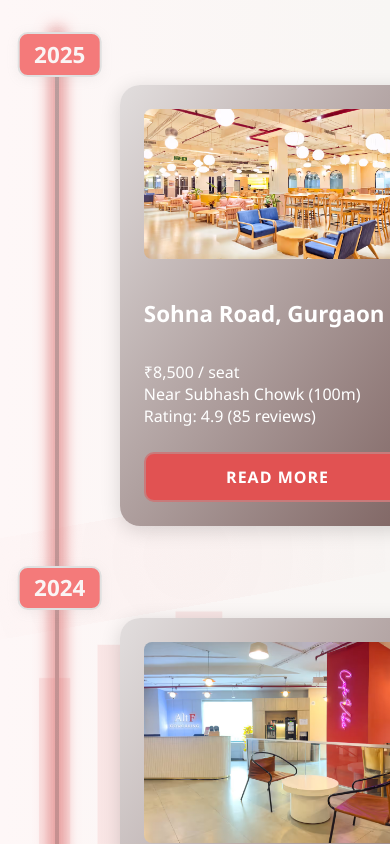
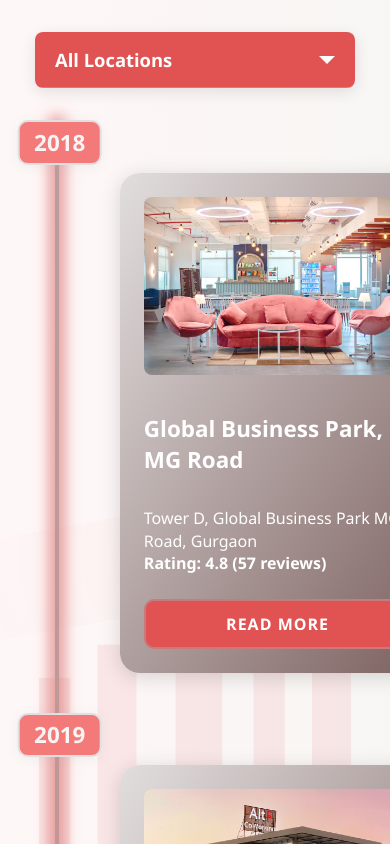
Before and after one commit to pvjakhar/timeline, a React (Create React App) app: page / in a window 390 px wide. Shown: the top 844 px of the page. Built offline with nearby package versions, Linux system fonts and the light colour scheme.

Commit message:
Update Timeline.js

```diff
--- a/src/Timeline.js
+++ b/src/Timeline.js
@@ -1,7 +1,7 @@
-import React, { useEffect, useRef } from "react";
+import React, { useEffect, useRef, useState } from "react";
 import './timeline.css';
 
-// Images (imports remain the same)
+// Images
 import img1 from './assets/images/obp 1-D5Rbw8zb.avif';
 import img2 from './assets/images/MPD 3-BSdWA76q.avif';
 import img3 from './assets/images/Success-w3z5xRyX.avif';
@@ -15,105 +15,179 @@ import img13 from './assets/images/LOUNGEAREA1-CVgcy5MG.avif';
 import img14 from './assets/images/142 NOIDA 1-DztVV_3h.avif';
 import img15 from './assets/images/grovy 1-D4hIQ2P4.avif';
 import img16 from './assets/images/HYDERABAD 1-BB-Qt9OM.avif';
+import img7 from './assets/images/1 (1)-DWj-BICG.avif'
 
 
 const events = [
   {
+    image: img4,
+    time: "2018",
+    title: "Global Business Park, MG Road",
+    description: "Tower D, Global Business Park MG Road, Gurgaon<br /><strong>Rating: 4.8 (57 reviews)",
+    city: "Gurgaon", // Added city property
+    link: "https://www.altfcoworking.com/coworking-space/gurgaon/altf-global-business-park/"
+  },
+  {
+    image: img3,
+    time: "2019",
+    title: "Success Towers, Golf Course Ext.",
+    description: "Suncity Success Tower, Golf Course Extension Road, Gurgaon<br /><strong>Rating: 4.7 (99 reviews)",
+    city: "Gurgaon", // Added city property
+    link: "https://www.altfcoworking.com/coworking-space/gurgaon/altf-success-tower/"
+  },
+  {
     image: img1,
-    time: "2025",
+    time: "2024",
     title: "Sohna Road, Gurgaon",
-    description: "₹8,500 / seat<br />Near Subhash Chowk (100m)<br />Rating: 4.9 (85 reviews)",
-    link: "#sohna"
+    description: "Sohna Road, Sector 48, near Subhash Chowk, Gurgaon, Haryana<br /><strong>Rating: 4.9 (85 reviews)",
+    city: "Gurgaon", // Added city property
+    link: "https://www.altfcoworking.com/coworking-space/gurgaon/altf-orchid-business-park/"
   },
   {
     image: img2,
     time: "2024",
     title: "Golf Course Road, Gurgaon",
-    description: "₹14,000 / seat<br />2 mins from Metro (Sec 42-43)<br />Rating: 4.9 (99 reviews)",
-    link: "#golfcourse"
-  },
-  {
-    image: img3,
-    time: "2023",
-    title: "Success Towers, Golf Course Ext.",
-    description: "₹7,000 / seat<br />Free Parking, Dual Deck Terrace<br />Rating: 4.7 (99 reviews)",
-    link: "#successtowers"
-  },
-  {
-    image: img4,
-    time: "2022",
-    title: "Global Business Park, MG Road",
-    description: "₹12,000 / seat<br />Near Guru Dronacharya Metro<br />Rating: 4.8 (57 reviews)",
-    link: "#gbp"
+    description: "2nd Floor, MPD Tower, Golf Course Road, Gurgaon<br /><strong>Rating: 4.9 (99 reviews)",
+    city: "Gurgaon", // Added city property
+    link: "https://www.altfcoworking.com/coworking-space/gurgaon/altf-mpd-tower/"
   },
   {
     image: img5,
     time: "2021",
     title: "JMD Empire Square, MG Road",
-    description: "₹13,000 / seat<br />300m from Sikanderpur Metro<br />Rating: 4.5 (297 reviews)",
-    link: "#jmd"
+    description: "Tower D, Global Business Park MG Road, Gurgaon<br /><strong>Rating: 4.5 (297 reviews)",
+    city: "Gurgaon", // Added city property
+    link: "https://www.altfcoworking.com/coworking-space/gurgaon/altf-empire-square/"
   },
   {
     image: img6,
+    time: "2021",
+    title: "MGF Megacity Mall, MG Road",
+    description: "JMD Empire Square MG Road, Gurgaon<br /><strong>Rating: 5.0 (19 reviews)",
+    city: "Gurgaon", // Added city property
+    link: "https://www.altfcoworking.com/coworking-space/gurgaon/altf-megacity/"
+  },
+  {
+    image: img7,
     time: "2020",
-    title: "MGF Megacity Mall, MG Road",
-    description: "₹10,000 / seat<br />5-min walk to Sikanderpur Metro<br />Rating: 5.0 (19 reviews)",
-    link: "#mgf"
+    title: "Udyog Vihar, Gurgaon",
+    description: "887, Shankar Chowk Rd, Phase V, Udyog Vihar, Sector 19, Gurugram, Haryana, 122022<br /><strong>Coming Soon",
+    city: "Gurgaon", // Added city property
+    link: "https://www.altfcoworking.com/coworking-space/gurgaon/altf-udyog-vihar/"
   },
   {
     image: img8,
     time: "2019",
     title: "Mohan Cooperative, Delhi",
-    description: "₹8,000 / seat<br />5 min from NSIC Okhla Metro<br />Newly Launched",
-    link: "#mohan"
+    description: "Plot No A 26, Block B, Mohan Cooperative Industrial Estate, Delhi<br /><strong>Newly Launched",
+    city: "Delhi", // Added city property
+    link: "https://www.altfcoworking.com/coworking-space/delhi/altf-mohan-cooperative/"
   },
   {
     image: img9,
     time: "2018",
     title: "Okhla, Delhi",
-    description: "₹9,000 / seat<br />5 min from NSIC Okhla Metro<br />Rating: 4.9 (188 reviews)",
-    link: "#okhla"
+    description: "101, Mathura Rd, CRRI, Ishwar Nagar, Okhla, New Delhi<br /><strong>Rating: 4.9 (188 reviews)",
+    city: "Delhi", // Added city property
+    link: "https://www.altfcoworking.com/coworking-space/delhi/altf-101-okhla/"
   },
   {
     image: img10,
     time: "2017",
     title: "Barakhamba Road, Delhi",
-    description: "₹15,000 / seat<br />150m from Barakhamba Metro<br />Rating: 4.9 (51 reviews)",
-    link: "#barakhamba"
+    description: "5th Floor, Wing-A, Statesman House, Barakhamba Road, New Delhi<br /><strong>Rating: 4.9 (51 reviews)",
+    city: "Delhi", // Added city property
+    link: "https://www.altfcoworking.com/coworking-space/delhi/altf-statesman-house/"
   },
   {
     image: img13,
-    time: "2016",
+    time: "2022",
     title: "Connaught Place, Delhi",
-    description: "₹8,000 / seat<br />5 min from NSIC Okhla Metro<br />Coming Soon",
-    link: "#cp"
+    description: "Connaught Place, Delhi<br /><strong>Coming Soon",
+    city: "Delhi", // Added city property
+    link: "https://www.altfcoworking.com/coworking-space/delhi/altf-regal-building/"
+  },
+  {
+    image: img7,
+    time: "2020",
+    title: "Sector 62, Noida",
+    description: "C-20, 1/1A, Coast Guard Golf Ground Rd, Sector 62, Noida<br /><strong>Rating: 4.5 (101 reviews)",
+    city: "Noida", // Added city property
+    link: "https://www.altfcoworking.com/coworking-space/noida/altf-noida-62/"
+  },
+  {
+    image: img13,
+    time: "2020",
+    title: "Sector 58, Noida",
+    description: "A100, A Block, Sector 58, Noida, Uttar Pradesh<br /><strong>Rating: 5.0 (45 reviews)",
+    city: "Noida", // Added city property
+    link: "https://www.altfcoworking.com/coworking-space/noida/altf-noida-58/"
   },
   {
     image: img14,
-    time: "2015",
+    time: "2018",
     title: "Sector 142, Noida Expressway",
-    description: "₹7,000 / seat<br />5-min walk to Metro<br />15 Days rent-free<br />Rating: 4.8 (259 reviews)",
-    link: "#142noida"
+    description: "Plot No. 21 & 21A, Sector 142, Noida<br /><strong>Rating: 4.8 (259 reviews)",
+    city: "Noida", // Added city property
+    link: "https://www.altfcoworking.com/coworking-space/noida/altf-noida-142/"
   },
   {
     image: img15,
     time: "2014",
     title: "Sector 68, Noida",
-    description: "₹7,000 / seat<br />Close to Sector 62 Metro<br />15 Days rent-free<br />Rating: 4.5 (101 reviews)",
-    link: "#68noida"
+    description: "Grovy Optiva, Block A, Sector 68, Noida<br /><strongRating: 4.5 (101 reviews)",
+    city: "Noida", // Added city property
+    link: "https://www.altfcoworking.com/coworking-space/noida/altf-grovy-optiva/"
   },
   {
     image: img16,
     time: "2013",
     title: "Financial District, Hyderabad",
-    description: "₹8,500 / seat<br />5-min walk from Metro<br />Newly Launched<br />Rating: 5.0 (1 review)",
-    link: "#hyderabad"
-  }
+    description: "Kapil Kavuri Hub. 144, Financial District, Nanakramguda, Hyderabad<br /><strong>Rating: 5.0 (1 review)",
+    city: "Hyderabad", // Added city property
+    link: "https://www.altfcoworking.com/coworking-space/hyderabad/altf-financial-district/"
+  },
+  {
+    image: img4,
+    time: "2022",
+    title: "alt.f Hitec City",
+    description: "Hitec City, Hyderabad<br /><strong>Coming Soon",
+    city: "Hyderabad", // Added city property
+    link: "https://www.altfcoworking.com/coworking-space/hyderabad/altf-hitec-city/"
+  },
 ];
 
 export default function Timeline() {
   const itemRefs = useRef([]);
   const timelineRef = useRef(null);
+  const [selectedCity, setSelectedCity] = useState("All Cities"); // State for selected city
+  const [isMobile, setIsMobile] = useState(false); // New state for mobile view
+  const [isDropdownOpen, setIsDropdownOpen] = useState(false); // State for custom dropdown open/close
+
+  // Get unique cities for the dropdown
+  const uniqueCities = ["All Cities", ...new Set(events.map(event => event.city))].sort();
+
+  // Filtered events based on selectedCity
+  const filteredEvents = events.filter(event => {
+    if (selectedCity === "All Cities") {
+      return true; // Show all events
+    }
+    // Filter by the 'city' property
+    return event.city === selectedCity;
+  });
+
+  useEffect(() => {
+    const checkIsMobile = () => {
+      setIsMobile(window.innerWidth <= 768); // Adjust breakpoint as needed
+    };
+
+    checkIsMobile(); // Check on initial render
+    window.addEventListener('resize', checkIsMobile); // Add listener for window resize
+
+    return () => {
+      window.removeEventListener('resize', checkIsMobile); // Clean up on unmount
+    };
+  }, []);
 
   useEffect(() => {
     const timelineElement = timelineRef.current;
@@ -122,60 +196,59 @@ export default function Timeline() {
     const observer = new window.IntersectionObserver((entries) => {
       entries.forEach((entry) => {
         const targetItem = entry.target;
-        const index = itemRefs.current.indexOf(targetItem);
-
         if (entry.isIntersecting) {
           targetItem.classList.add("visible");
         } else {
-          // Remove visible class when leaving viewport
           targetItem.classList.remove("visible");
         }
+      });
 
-        // --- Logic for the glowing line height ---
-        if (timelineElement) {
-          let maxVisibleYearBottom = 0; // Tracks the lowest visible year label's position
-
-          // Iterate through all items to find the lowest visible one
-          itemRefs.current.forEach(item => {
-            if (item && item.classList.contains('visible')) {
-              // Target the timeline-year element
+      let maxVisibleYearBottom = 0;
+      document.querySelectorAll('.timeline-item.visible').forEach(item => {
         const yearLabel = item.querySelector('.timeline-year');
         const mobileYearLabel = item.querySelector('.timeline-time.mobile');
 
         let currentYearElement = null;
 
-              // Determine which year label is currently displayed (desktop or mobile)
-              if (window.innerWidth >= 769 && yearLabel) { // Desktop view
+        if (window.innerWidth >= 769 && yearLabel) {
           currentYearElement = yearLabel;
-              } else if (window.innerWidth < 769 && mobileYearLabel) { // Mobile view
+        } else if (window.innerWidth < 769 && mobileYearLabel) {
           currentYearElement = mobileYearLabel;
         }
 
         if (currentYearElement) {
-                // Calculate the year label's bottom position relative to the timeline's top
           const yearRect = currentYearElement.getBoundingClientRect();
-                const yearBottomRelativeToTimeline = yearRect.bottom - timelineElement.getBoundingClientRect().top;
+          const timelineRect = timelineElement.getBoundingClientRect();
+          const yearBottomRelativeToTimeline = yearRect.bottom - timelineRect.top;
 
           if (yearBottomRelativeToTimeline > maxVisibleYearBottom) {
             maxVisibleYearBottom = yearBottomRelativeToTimeline;
           }
         }
-            }
       });
 
-          // Set the height of the ::after pseudo-element using a CSS variable
-          // We'll set this property on the .timeline element itself
       timelineElement.style.setProperty('--glow-line-height', `${maxVisibleYearBottom}px`);
-        }
-      });
-    }, { threshold: 0.2, rootMargin: '0px 0px -10% 0px' }); // Adjust threshold and rootMargin as needed
 
-    itemRefs.current.forEach(el => {
+    }, { threshold: 0.2, rootMargin: '0px 0px -10% 0px' });
+
+    filteredEvents.forEach((_, index) => {
+      const el = itemRefs.current[index];
       if (el) observer.observe(el);
     });
 
-    return () => observer.disconnect();
-  }, []);
+    return () => {
+      observer.disconnect();
+    };
+  }, [selectedCity, filteredEvents, isMobile]);
+
+  useEffect(() => {
+    itemRefs.current = [];
+  }, [filteredEvents]);
+
+  const handleCitySelect = (city) => {
+    setSelectedCity(city);
+    setIsDropdownOpen(false); // Close dropdown after selection
+  };
 
   return (
     <div className="timeline-wrapper">
@@ -196,9 +269,47 @@ export default function Timeline() {
         <div className="wave wave2"></div>
       </div>
 
+      {/* Filter Buttons / Custom Dropdown */}
+      <div className="filter-container">
+        {isMobile ? (
+          <div className="custom-dropdown-mobile">
+            <div
+              className={`dropdown-header ${isDropdownOpen ? 'open' : ''}`}
+              onClick={() => setIsDropdownOpen(!isDropdownOpen)}
+            >
+              <span>{selectedCity === "All Cities" ? "All Locations" : selectedCity}</span>
+              <span className={`dropdown-arrow ${isDropdownOpen ? 'up' : 'down'}`}></span>
+            </div>
+            <div className={`dropdown-options ${isDropdownOpen ? 'show' : ''}`}>
+              {uniqueCities.map((city) => (
+                <div
+                  key={city}
+                  className={`dropdown-option ${selectedCity === city ? 'active' : ''}`}
+                  onClick={() => handleCitySelect(city)}
+                >
+                  {city}
+                </div>
+              ))}
+            </div>
+          </div>
+        ) : (
+          <>
+            {uniqueCities.map((city) => (
+              <button
+                key={city}
+                className={`filter-button ${selectedCity === city ? "active" : ""}`}
+                onClick={() => setSelectedCity(city)}
+              >
+                {city}
+              </button>
+            ))}
+          </>
+        )}
+      </div>
+
       {/* 🕒 Timeline Content */}
       <div className="timeline" ref={timelineRef}>
-        {events.map((event, index) => {
+        {filteredEvents.map((event, index) => {
           const isRight = index % 2 === 0;
           return (
             <div
@@ -206,8 +317,6 @@ export default function Timeline() {
               className={`timeline-item ${isRight ? "right" : "left"}`}
               ref={el => itemRefs.current[index] = el}
             >
-              {/* This line is now commented out, removing the dot */}
-              {/* <div className="timeline-dot" /> */}
               <div className={`timeline-year ${isRight ? "timeline-year-right" : "timeline-year-left"}`}>{event.time}</div>
               <div className="timeline-time mobile">{event.time}</div>
               <div className={`timeline-side ${isRight ? "right" : "left"}`}>
```
Lines whose indentation alone changed are shown as unchanged.
